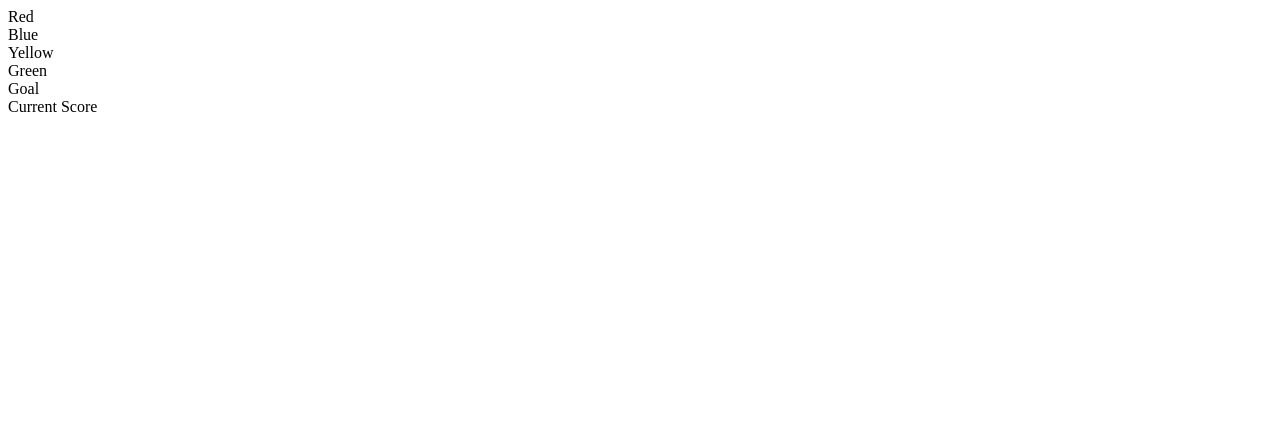
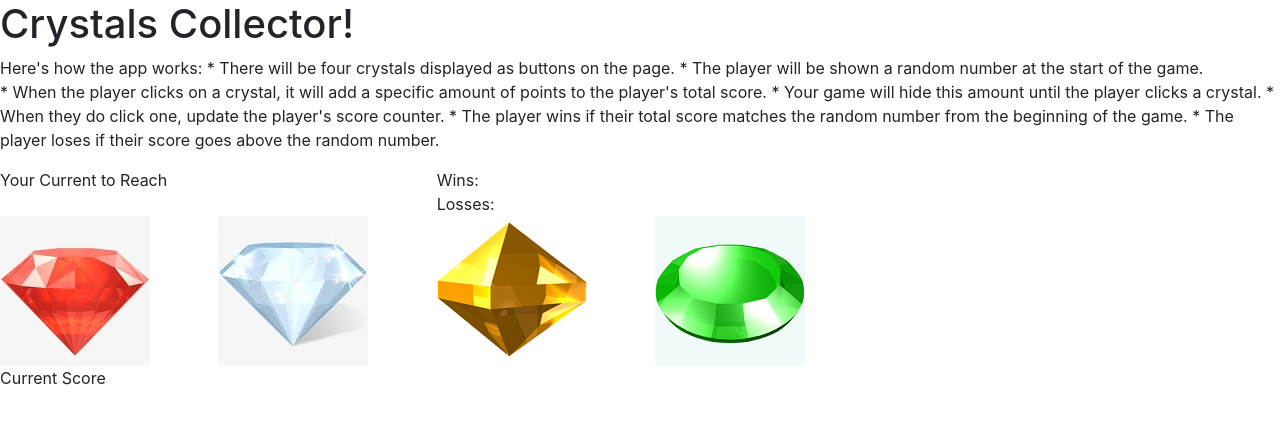
Before and after one commit to Elwdipath/unit-4-game, a plain HTML site: page index.html in a window 1280 px wide. Drawn offline with nearby package versions, Linux system fonts and the light colour scheme.

Commit message:
added HTML structure and crystal images

```diff
--- a/index.html
+++ b/index.html
@@ -4,17 +4,76 @@
     <meta charset="UTF-8">
     <meta name="viewport" content="width=device-width, initial-scale=1.0">
     <meta http-equiv="X-UA-Compatible" content="ie=edge">
-    <title>Document</title>
+    <title>Crystal Collector!</title>
+    <link rel="stylesheet" href="https://stackpath.bootstrapcdn.com/bootstrap/4.4.1/css/bootstrap.min.css" integrity="sha384-Vkoo8x4CGsO3+Hhxv8T/Q5PaXtkKtu6ug5TOeNV6gBiFeWPGFN9MuhOf23Q9Ifjh" crossorigin="anonymous">
     <script src="https://cdnjs.cloudflare.com/ajax/libs/jquery/3.2.1/jquery.min.js"></script>
 </head>
 <body>
-    <div id="redcrystal">Red</div>
-    <div id="bluecrystal">Blue</div>
-    <div id="yellowcrystal">Yellow</div id="yellocrystal" >
-    <div id="greencrystal">Green</div>
-    <div id="scoreToReach"> Goal</div>
-    <div id="currentScore">Current Score</div>
+
+    <div class="row">
+        <div class="col-md"><h1>Crystals Collector!</h1></div>
+    </div>
+
+    <div class="row">
+        <div class="col-md">
+            <p>Here's how the app works:
+
+                * There will be four crystals displayed as buttons on the page.
+
+                * The player will be shown a random number at the start of the game.
+                <br>
+
+                * When the player clicks on a crystal, it will add a specific amount of points to the player's total score.
+
+                  * Your game will hide this amount until the player clicks a crystal.
+                  * When they do click one, update the player's score counter.
+
+                * The player wins if their total score matches the random number from the beginning of the game.
+
+                * The player loses if their score goes above the random number.</p>
+        </div>
+    </div>
+
+    <div class="row">
+        <div class="col-md-4">
+            <div id="scoreToReach">Your Current to Reach</div>
+        </div>
+        <div class="col-md-4">
+            <div class="wins">Wins:</div>
+            <div class="losses">Losses:</div>
+        </div>
+    </div>
+
+    <div class="row">
+        <div class="col-md-2">
+            <div id="redcrystal">
+                <img src="./assets/images/redcrystal.jpeg" alt="red">
+            </div>
+        </div>
+        <div class="col-md-2">
+            <div id="bluecrystal">
+                <img src="./assets/images/bluecrystal.jpg" alt="blue">
+            </div>
+        </div>
+        <div class="col-md-2">
+            <div id="yellowcrystal">
+                <img src="./assets/images/yellowcrystal.png" alt="yellow">
+            </div>
+        </div>
+        <div class="col-md-2">
+             <div id="greencrystal">
+                 <img src="./assets/images/greencrystal.png" alt="green">
+             </div>
+        </div>
+    </div>
 
     <script src="./assets/javascript/game.js"></script>
 </body>
 </html>
+
+
+
+
+
+
+<div id="currentScore">Current Score</div>
```
Also changed, not shown: assets/images/bluecrystal.jpg (added), assets/images/greencrystal.png (added), assets/images/redcrystal.jpeg (added), assets/images/yellowcrystal.png (added).
